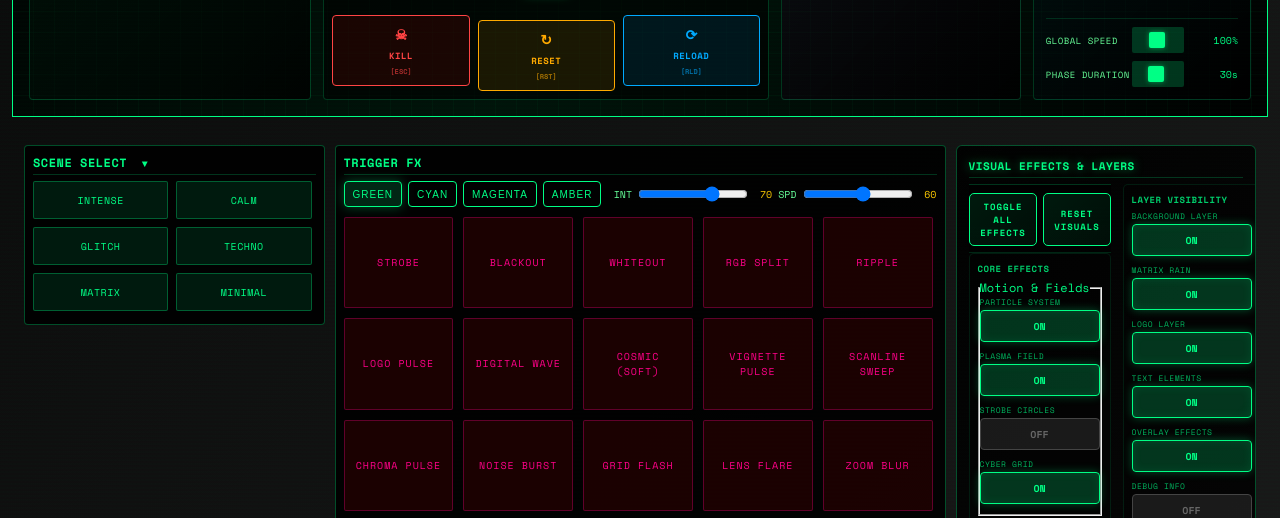
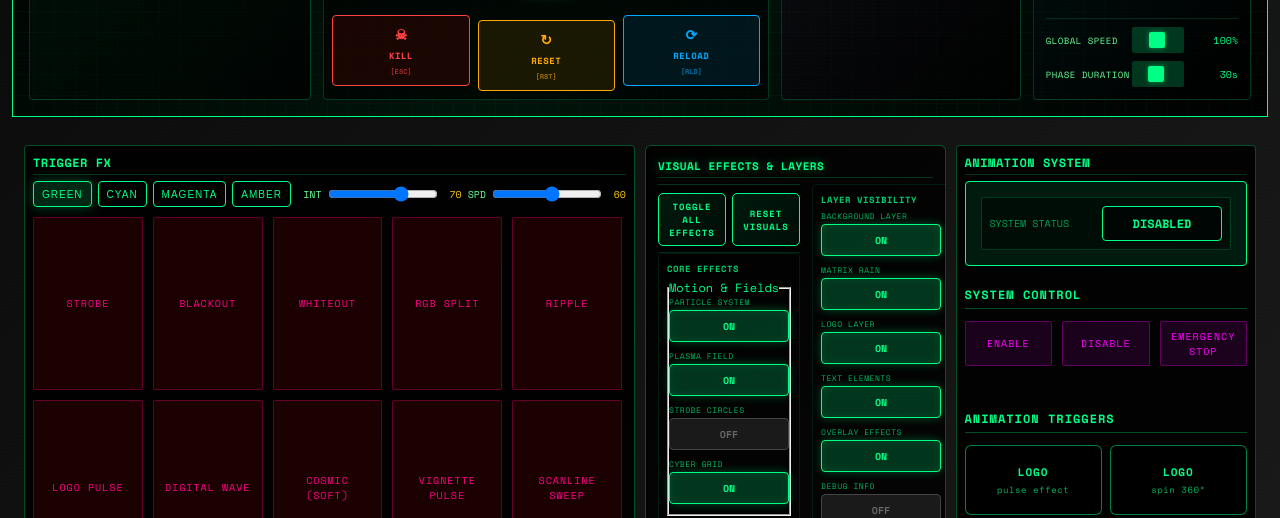
Before and after one commit to cedric-albeke/zikada-3886-website, a website: page control-panel.html in a window 1280 px wide. Shown: the part 221-739 px from the top of the page. Drawn offline with nearby package versions, Linux system fonts and the light colour scheme.

Commit message:
Fix control panel grid layout - properly arranged panels with TRIGGER FX as primary

```diff
--- a/css/control-panel-layout-map.css
+++ b/css/control-panel-layout-map.css
@@ -9,26 +9,34 @@
   --gap: 12px;
 }
 
-/* New master grid: 12 columns with named areas, height based on content needs */
-.control-grid {
+/* NEW LAYOUT - Using cp-main-grid with proper priorities */
+.cp-main-grid {
   display: grid !important;
   grid-template-columns: repeat(12, minmax(0, 1fr)) !important;
-grid-template-rows:
-    minmax(520px, auto)         /* Row 1: triggers (most important) */
-    minmax(360px, 1fr)          /* Row 2: animation */ !important;
+  grid-template-rows:
+    minmax(420px, auto)         /* Row 1: triggers and visual effects/animation */
+    minmax(420px, auto)         /* Row 2: continuation */
+    minmax(120px, 180px)        /* Row 3: scene selector (minimal) */ !important;
   gap: var(--gap) !important;
-  height: calc(100vh - 180px) !important; /* header ≈ 150-160 + margins */
+  height: calc(100vh - 200px) !important;
   align-items: start !important;
-grid-template-areas:
-    "scenes scenes scenes triggers  triggers  triggers  triggers  triggers  triggers  ve ve ve"
-    "scenes scenes scenes animation animation animation animation animation animation ve ve ve" !important;
+  grid-template-areas:
+    "trigger trigger trigger trigger trigger trigger visual visual visual animation animation animation"
+    "trigger trigger trigger trigger trigger trigger visual visual visual animation animation animation"
+    "scene scene scene scene scene scene scene scene scene scene scene scene" !important;
 }
 
-/* Area assignments */
-.section--scenes    { grid-area: scenes    !important; display: flex; flex-direction: column; min-height: 560px; }
-.section--triggers  { grid-area: triggers  !important; min-height: 520px; display: flex; flex-direction: column; }
-.section--animation { grid-area: animation !important; display: flex; flex-direction: column; min-height: 360px; }
-.section--ve-layers { grid-area: ve        !important; display: flex; flex-direction: column; min-height: 0; height: 100%; }
+/* NEW Area assignments for reorganized panels */
+.cp-panel--trigger-fx { grid-area: trigger !important; min-height: 420px; display: flex; flex-direction: column; }
+.cp-panel--visual     { grid-area: visual !important; min-height: 420px; display: flex; flex-direction: column; }
+.cp-panel--animation  { grid-area: animation !important; min-height: 420px; display: flex; flex-direction: column; }
+.cp-panel--scene      { grid-area: scene !important; min-height: 120px; max-height: 180px; display: flex; flex-direction: column; overflow-y: auto; }
+
+/* OLD Area assignments - DEPRECATED but kept for backwards compatibility */
+.section--scenes    { grid-area: scene !important; }
+.section--triggers  { grid-area: trigger !important; }
+.section--animation { grid-area: animation !important; }
+.section--ve-layers { grid-area: visual !important; }
 
 /* Internal scrolling where appropriate */
 .scene-control .scene-grid { flex: 1; overflow: auto; padding-right: 4px; }
--- a/css/control-panel.css
+++ b/css/control-panel.css
@@ -982,17 +982,17 @@ body {
 
 /* Old control-grid styles - DEPRECATED, replaced by cp-main-grid */
 
-/* NEW Main Control Grid with Priority Layout */
+/* NEW Main Control Grid with Priority Layout - OVERRIDE OLD */
 .cp-main-grid {
-    display: grid;
-    gap: var(--cp-gap);
+    display: grid !important;
+    gap: var(--cp-gap) !important;
     padding: var(--space-3);
-    grid-template-columns: repeat(12, minmax(0, 1fr));
-    grid-auto-rows: minmax(120px, auto);
+    grid-template-columns: repeat(12, minmax(0, 1fr)) !important;
+    grid-auto-rows: minmax(120px, auto) !important;
     grid-template-areas:
         "trigger trigger trigger trigger trigger trigger visual visual visual animation animation animation"
         "trigger trigger trigger trigger trigger trigger visual visual visual animation animation animation"
-        "scene scene scene scene scene scene scene scene scene scene scene scene";
+        "scene scene scene scene scene scene scene scene scene scene scene scene" !important;
     width: 100%;
     max-width: 1920px;
     margin: 0 auto;
@@ -1008,24 +1008,24 @@ body {
 }
 
 .cp-panel--trigger-fx {
-    grid-area: trigger;
+    grid-area: trigger !important;
     min-height: 420px;
     background: linear-gradient(135deg, rgba(0, 0, 0, 0.95), rgba(0, 40, 20, 0.9));
     border: 2px solid rgba(0, 255, 133, 0.4);
 }
 
 .cp-panel--visual {
-    grid-area: visual;
+    grid-area: visual !important;
     min-height: 420px;
 }
 
 .cp-panel--animation {
-    grid-area: animation;
+    grid-area: animation !important;
     min-height: 420px;
 }
 
 .cp-panel--scene {
-    grid-area: scene;
+    grid-area: scene !important;
     min-height: 120px;
     max-height: 180px;
     overflow-y: auto;
```
